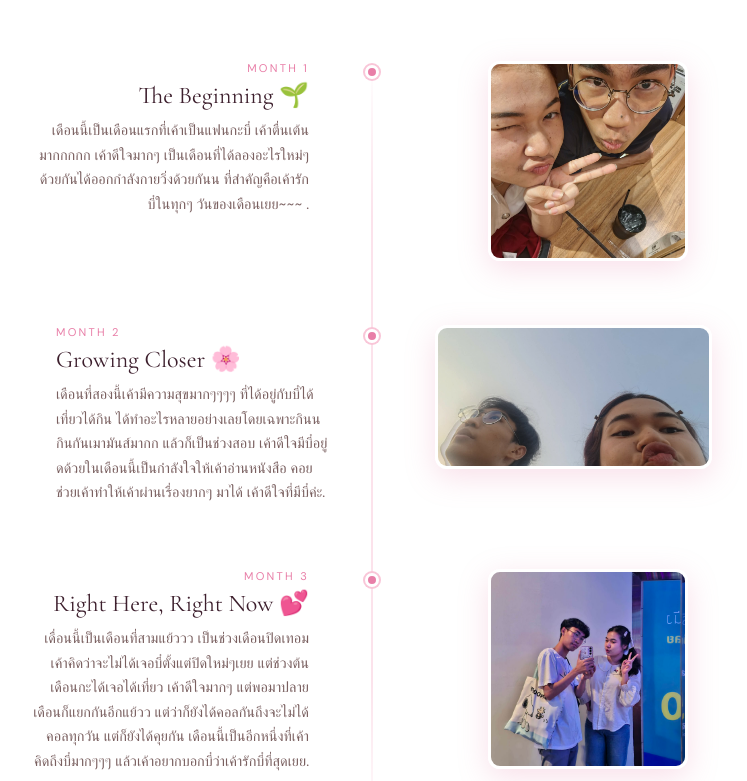
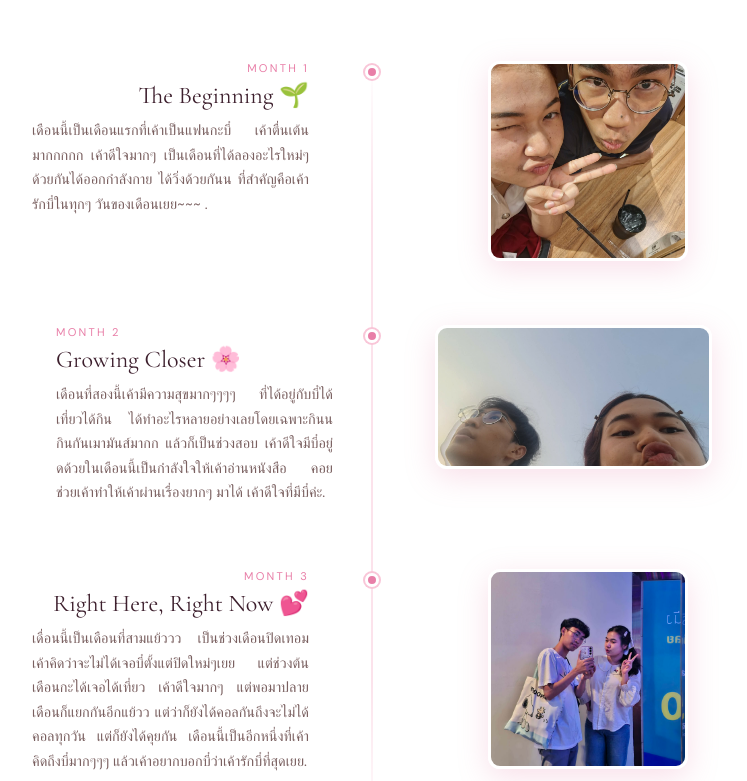
Before and after one commit to Kukkaikung/anniversary, a plain HTML site: page index.html in a window 1280 px wide. Shown: the part 999-1780 px from the top of the page, without its empty margins (268-1015 px from the left). Drawn offline with nearby package versions, Linux system fonts and the light colour scheme.

Commit message:
adjust line text

```diff
--- a/index.html
+++ b/index.html
@@ -273,6 +273,7 @@
     font-size: 0.9rem;
     color: #7a6060;
     line-height: 1.7;
+    text-align: justify;
   }
 
   /* ── REASONS ── */
@@ -462,7 +463,7 @@
       <div class="tl-content">
         <p class="tl-month">Month 1</p>
         <h3 class="tl-title">The Beginning 🌱</h3>
-        <p class="tl-text">เดือนนี้เป็นเดือนแรกที่เค้าเป็นแฟนกะบี๋ เค้าตื่นเต้นมากกกกก เค้าดีใจมากๆ เป็นเดือนที่ได้ลองอะไรใหม่ๆ ด้วยกันได้ออกกำลังกายวิ่งด้วยกันน ที่สำคัญคือเค้ารักบี๋ในทุกๆ วันของเดือนเยย~~~ .</p>
+        <p class="tl-text">เดือนนี้เป็นเดือนแรกที่เค้าเป็นแฟนกะบี๋ เค้าตื่นเต้นมากกกกก เค้าดีใจมากๆ เป็นเดือนที่ได้ลองอะไรใหม่ๆ ด้วยกันได้ออกกำลังกาย ได้วิ่งด้วยกันน ที่สำคัญคือเค้ารักบี๋ในทุกๆ วันของเดือนเยย~~~ .</p>
       </div>
       <div class="tl-dot"></div>
       <div class="tl-photo">
```
